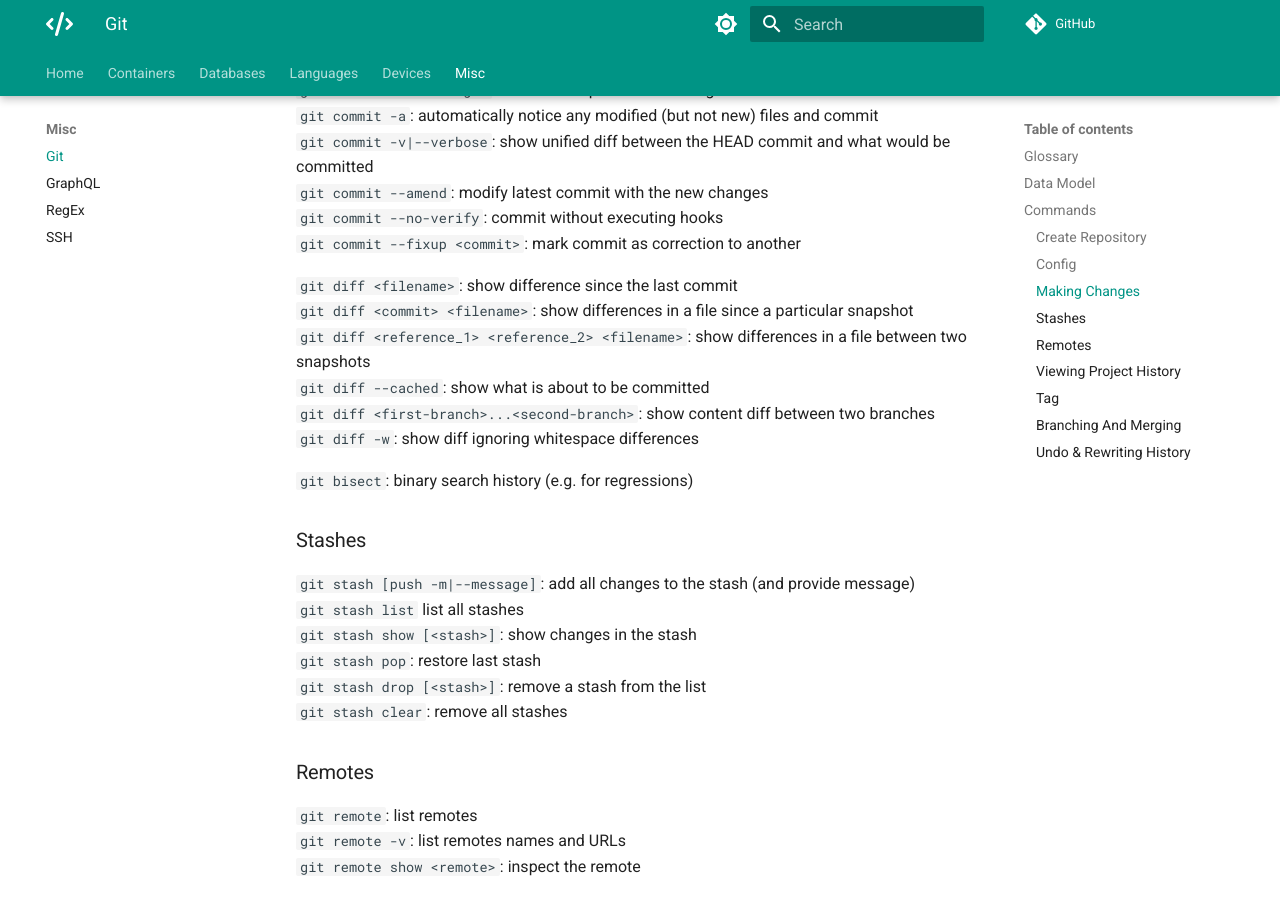
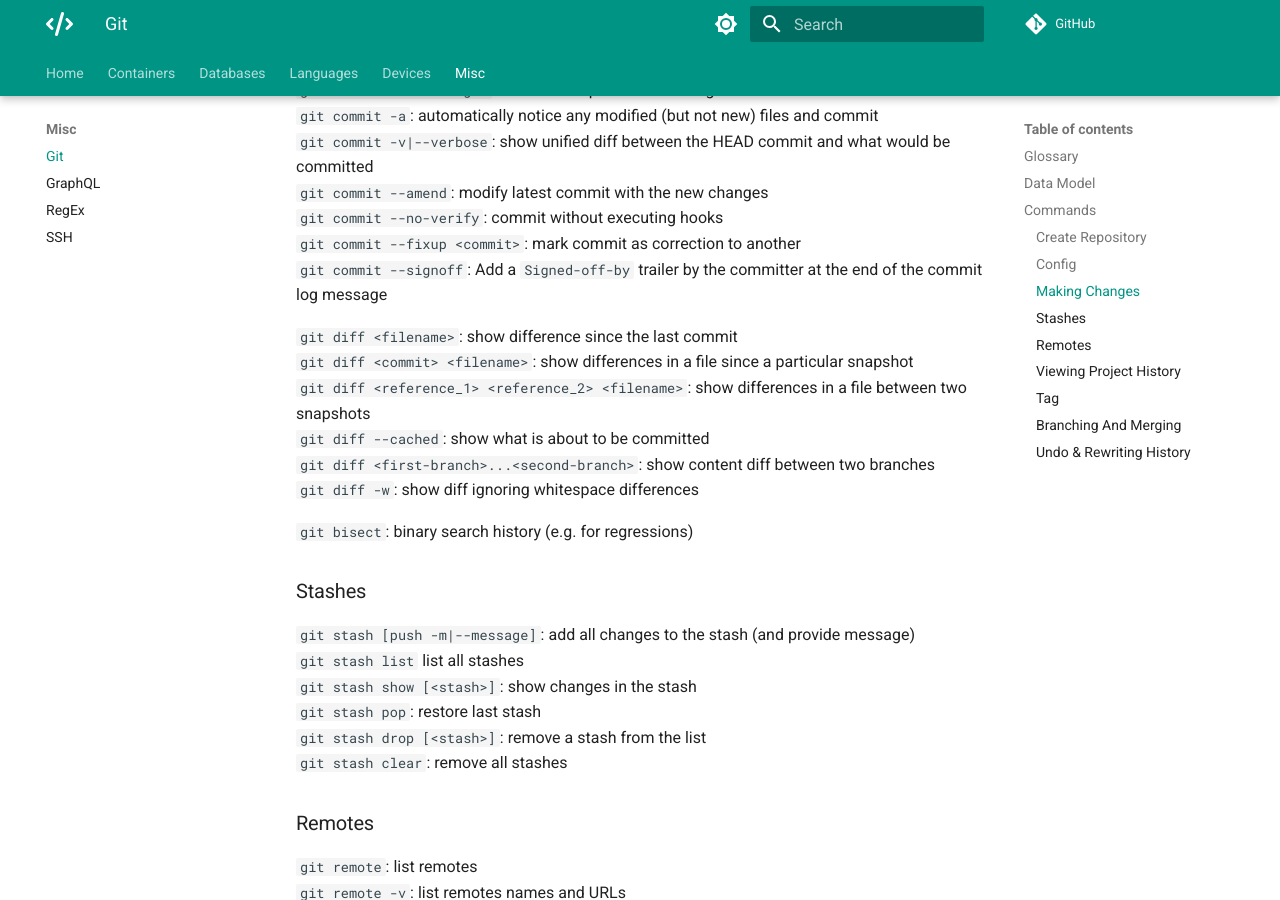
Before and after one commit to m-lamonaca/programming-notes, an MkDocs documentation site: the page built from docs/misc/git.md, in a window 1280 px wide and 900 px high, scrolled down 2547 px. Built offline with MkDocs 1.6.1 and Material for MkDocs 9.7.7, drawn with Linux system fonts in a browser that asks for light colours; comment, search, counter and statistics services are not loaded.

Commit message:
add git commit signoff notes

```diff
--- a/docs/misc/git.md
+++ b/docs/misc/git.md
@@ -111,6 +111,7 @@ def load_reference(name_or_id):
 `git commit --amend`: modify latest commit with the new changes
 `git commit --no-verify`: commit without executing hooks
 `git commit --fixup <commit>`: mark commit as correction to another
+`git commit --signoff`: Add a `Signed-off-by` trailer by the committer at the end of the commit log message
 
 `git diff <filename>`: show difference since the last commit
 `git diff <commit> <filename>`: show differences in a file since a particular snapshot
@@ -171,8 +172,7 @@ def load_reference(name_or_id):
 `git log  --oneline`: compact log
 `git log <rev>`: Include commits that are reachable from `<rev>`
 `git log ^<rev>`: Exclude commits that are reachable from `<rev>`
-`git log <rev1>..<rev2>`: Include commits that are reachable from `<rev2>` but exclude those that are reachable from `<rev1>`.
-When either `<rev1>` or `<rev2>` is omitted, it defaults to HEAD.
+`git log <rev1>..<rev2>`: Include commits that are reachable from `<rev2>` but exclude those that are reachable from `<rev1>`. When either `<rev1>` or `<rev2>` is omitted, it defaults to HEAD.
 `git log <rev1>...<rev2>`: Include commits that are reachable from either `<rev1>` or `<rev2>` but exclude those that are reachable from both. When either `<rev1>` or `<rev2>` is omitted, it defaults to HEAD.
 `git log <rev>^@`: Include anything reachable from `<rev>` parents but not the commit itself
 
```
